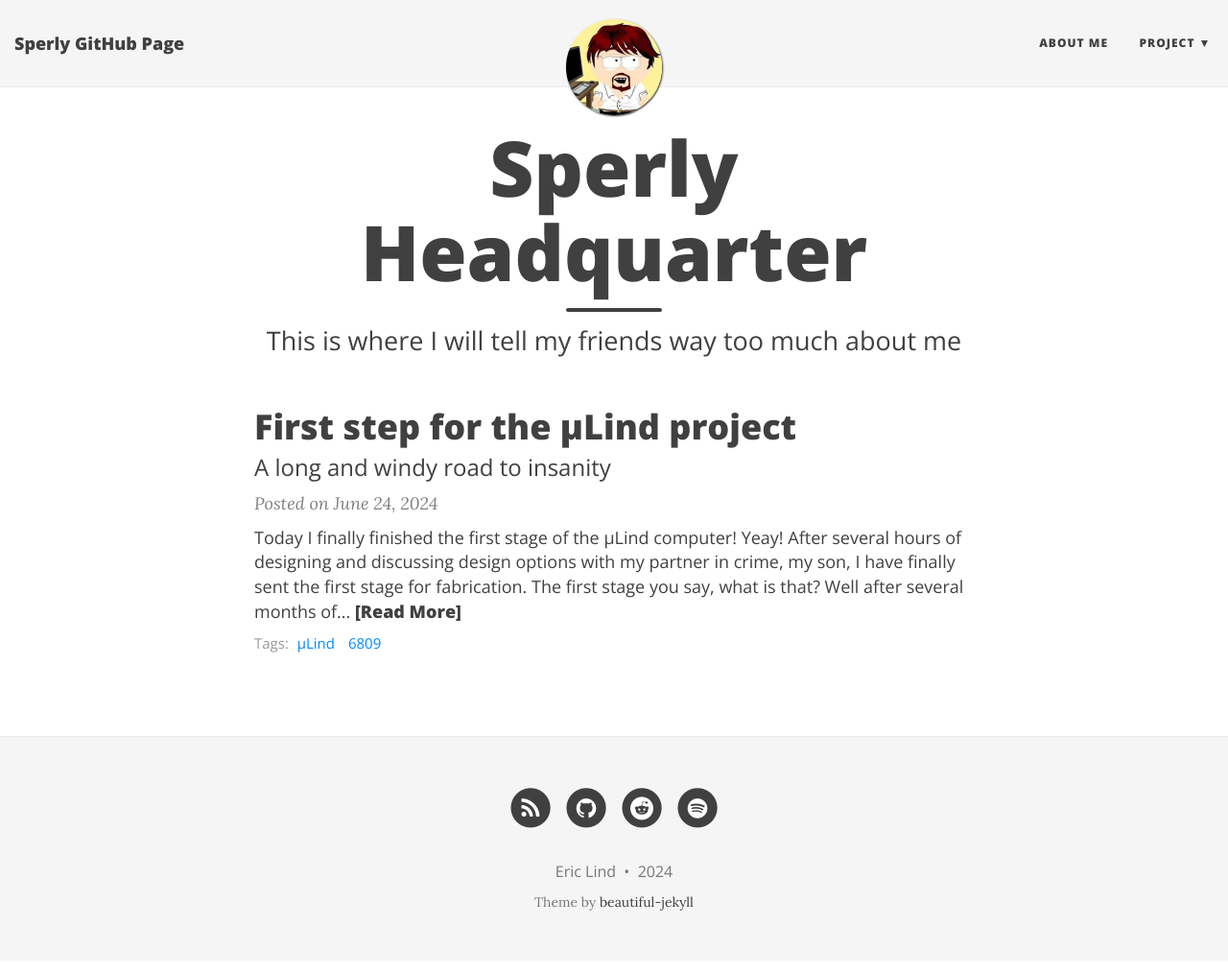
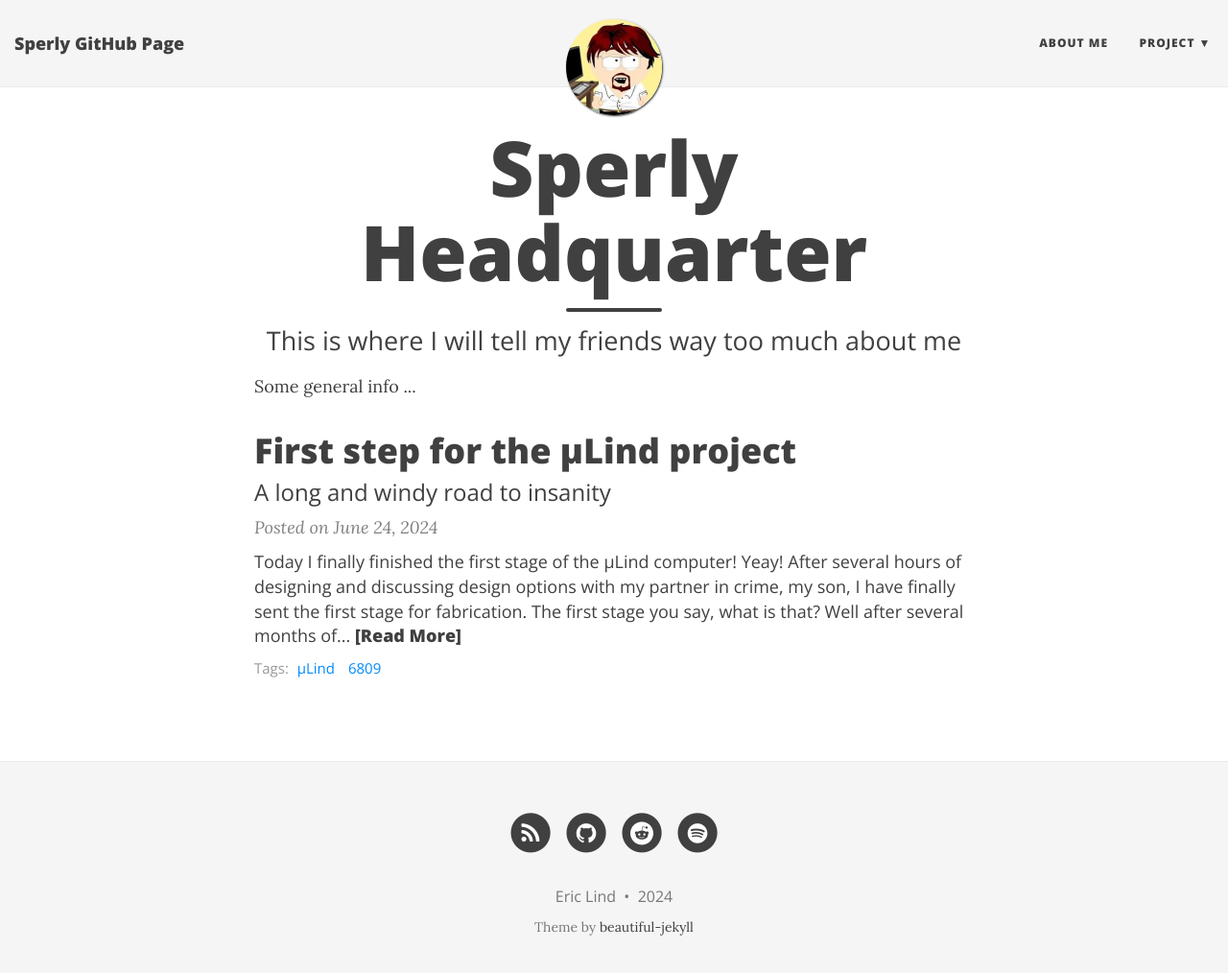
Before and after one commit to sperly/sperly.github.io, a Jekyll site: the page built from index.html, in a window 1280 px wide and 1027 px high. Shown: the top 1014 px of the window at 96% size. Built offline with Jekyll 4.4.1, drawn with Linux system fonts in a browser that asks for light colours; nearby versions of some CDN libraries; the list of posts is cut into pages by our own code.

Commit message:
Update index.html

```diff
--- a/index.html
+++ b/index.html
@@ -4,6 +4,8 @@
 subtitle: This is where I will tell my friends way too much about me
 use-site-title: true
 ---
+
+Some general info ...
 
 <div class="posts-list">
   {% for post in paginator.posts %}
```
